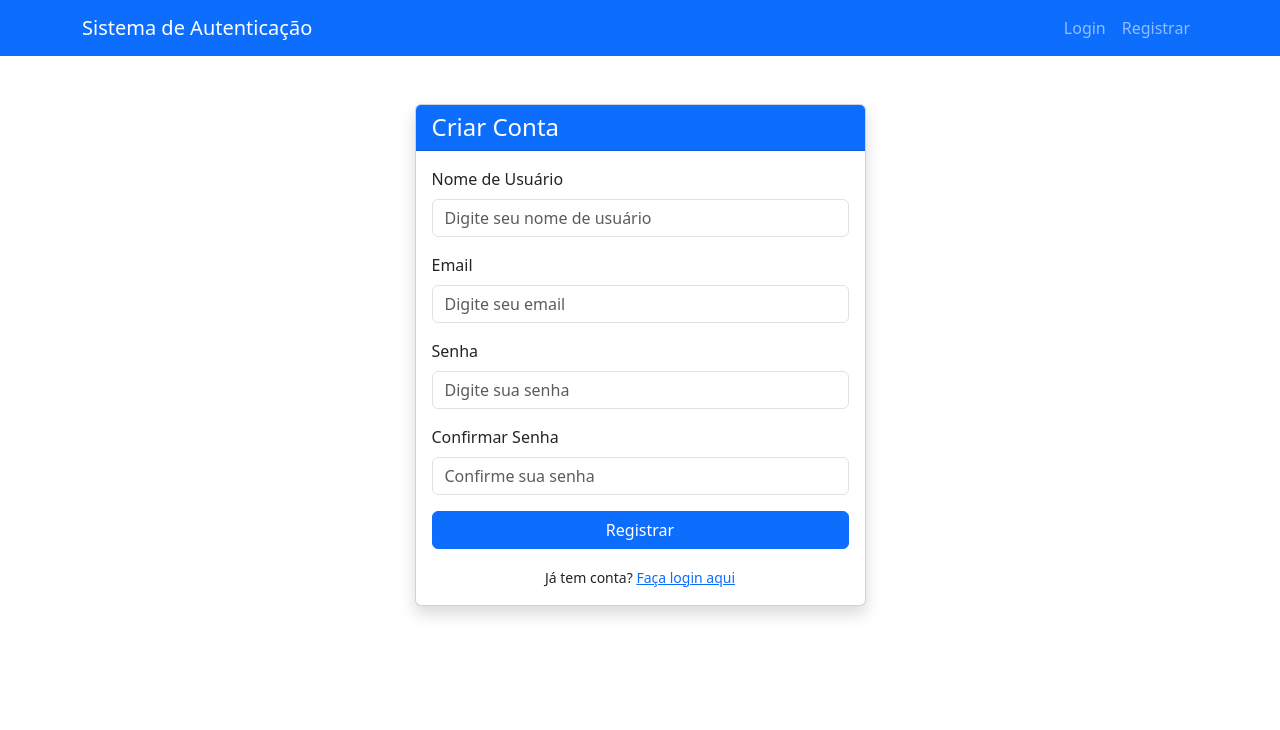
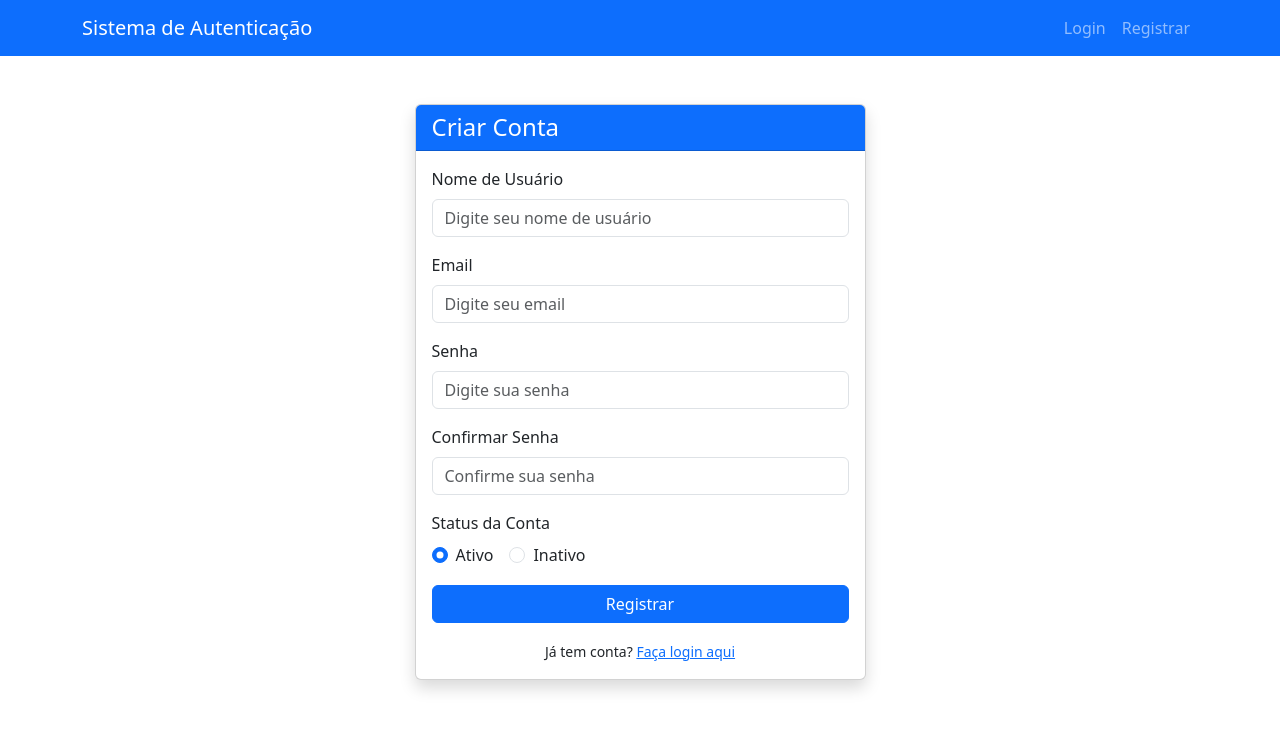
Before and after one commit to t-arievilo/desafio-react, a React (Create React App) app in the folder frontend/: page /registro in a window 1280 px wide. Shown: the top 730 px of the page. Built offline with nearby package versions, Linux system fonts and the light colour scheme.

Commit message:
implementa componente de usuario Ativo/Inativo

```diff
--- /dev/null
+++ b/frontend/src/components/CampoRadio.jsx
@@ -0,0 +1,26 @@
+import React from "react";
+
+function CampoRadio({ label, nome, opcoes, valorSelecionado, aoMudar }) {
+  return (
+    <div className="mb-3">
+      <label className="form-label d-block">{label}</label>
+      {opcoes.map((opcao) => (
+        <div className="form-check form-check-inline" key={opcao.id}>
+          <input
+            className="form-check-input"
+            type="radio"
+            name={nome}
+            id={opcao.id}
+            checked={valorSelecionado === opcao.valor}
+            onChange={() => aoMudar(opcao.valor)}
+          />
+          <label className="form-check-label" htmlFor={opcao.id}>
+            {opcao.texto}
+          </label>
+        </div>
+      ))}
+    </div>
+  );
+}
+
+export default CampoRadio;
--- a/frontend/src/pages/Registro.jsx
+++ b/frontend/src/pages/Registro.jsx
@@ -4,12 +4,14 @@ import Card from "../components/Card";
 import CampoTexto from "../components/CampoTexto";
 import Botao from "../components/Botao";
 import { RegistrarUsuario } from "../services/apiService";
+import CampoRadio from "../components/CampoRadio";
 
 function Registro() {
   const [usuario, setUsuario] = useState("");
   const [email, setEmail] = useState("");
   const [senha, setSenha] = useState("");
   const [confirmaSenha, setConfirmaSenha] = useState("");
+  const [status, setStatus] = useState(true);
   const [mensagemErro, setMensagemErro] = useState("");
   const [mensagemSucesso, setMensagemSucesso] = useState("");
   const [carregando, setCarregando] = useState("");
@@ -38,6 +40,7 @@ function Registro() {
       email: email,
       senha: senha,
       confirmaSenha: confirmaSenha,
+      status: !!status,
     };
 
     RegistrarUsuario(dadosUsuario)
@@ -127,6 +130,16 @@ function Registro() {
                 obrigatório={true}
               />
 
+              <CampoRadio
+                label="Status da Conta"
+                nome="status"
+                valorSelecionado={status}
+                aoMudar={setStatus}
+                opcoes={[
+                  { id: "ativo", texto: "Ativo", valor: true },
+                  { id: "inativo", texto: "Inativo", valor: false },
+                ]}
+              />
               <Botao
                 texto={carregando ? "Registrando..." : "Registrar"}
                 tipo="submit"
@@ -135,7 +148,7 @@ function Registro() {
 
               <div className="text-center mt-3">
                 <small>
-                  Já tem conta? <a href="/registro">Faça login aqui</a>
+                  Já tem conta? <a href="/login">Faça login aqui</a>
                 </small>
               </div>
             </form>
```
